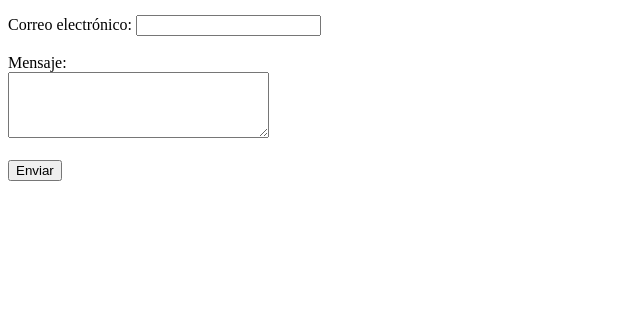
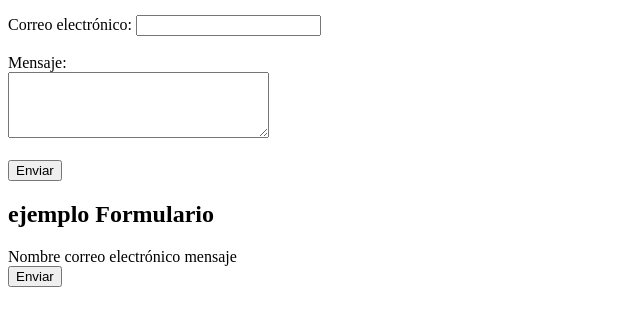
Before and after one commit to miguel-ardila/aspirantes-mir-ejercicioi-3, a plain HTML site: page index.html in a window 1280 px wide. Shown: the part 104-430 px from the top of the page, without its empty margins (0-640 px from the left). Drawn offline with Linux system fonts and the light colour scheme.

Commit message:
index.html branch develop

```diff
--- a/index.html
+++ b/index.html
@@ -21,5 +21,20 @@
 
     <input type="submit" value="Enviar">
   </form>
+
+  <h2>ejemplo Formulario</h2>
+
+  <form action="">
+  <label for="nombre">Nombre</label>
+  <label for="text" id="nombre" name="nombre" required></label>
+
+  <label for="correo">correo electrónico</label>
+  <label for="email" id="correo" name="correo" required></label>
+
+  <label for="mensaje">mensaje</label><br>
+  <label for="mensaje" name="mensaje" rows="5" cols="30" required></label>
+
+  <input type="submit" value="Enviar">
+</form>
 </body>
 </html>
```
